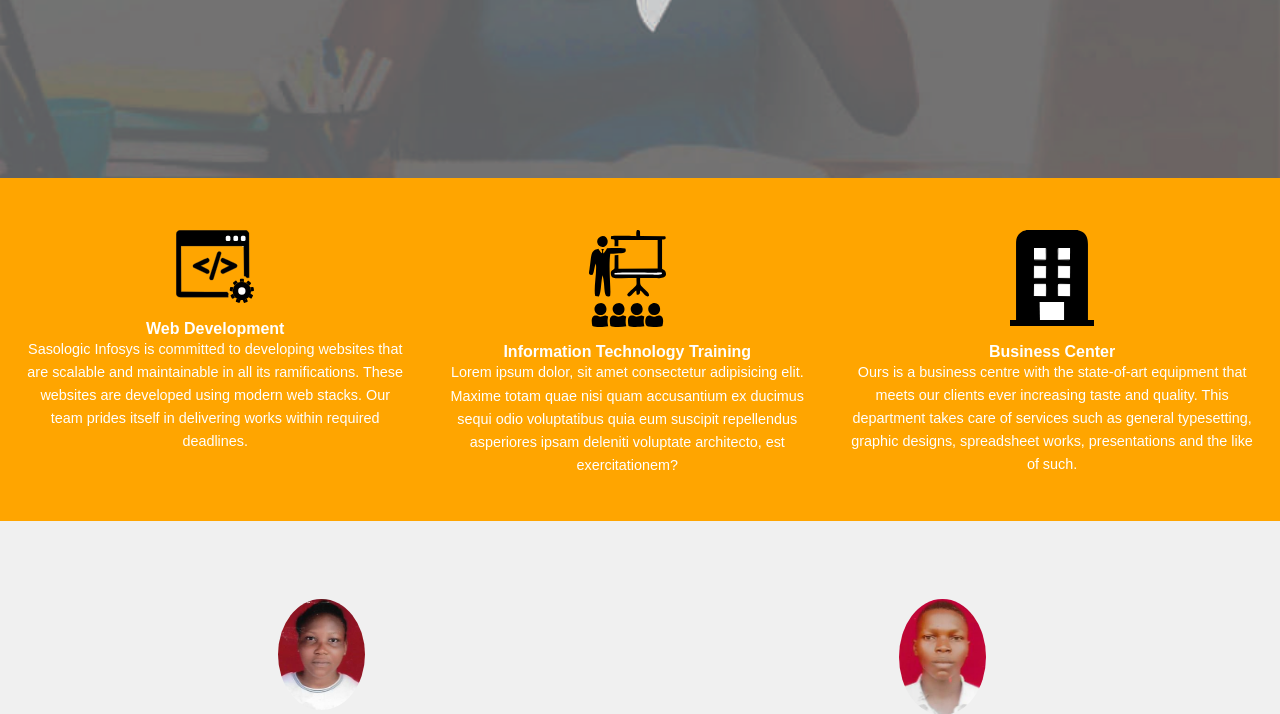
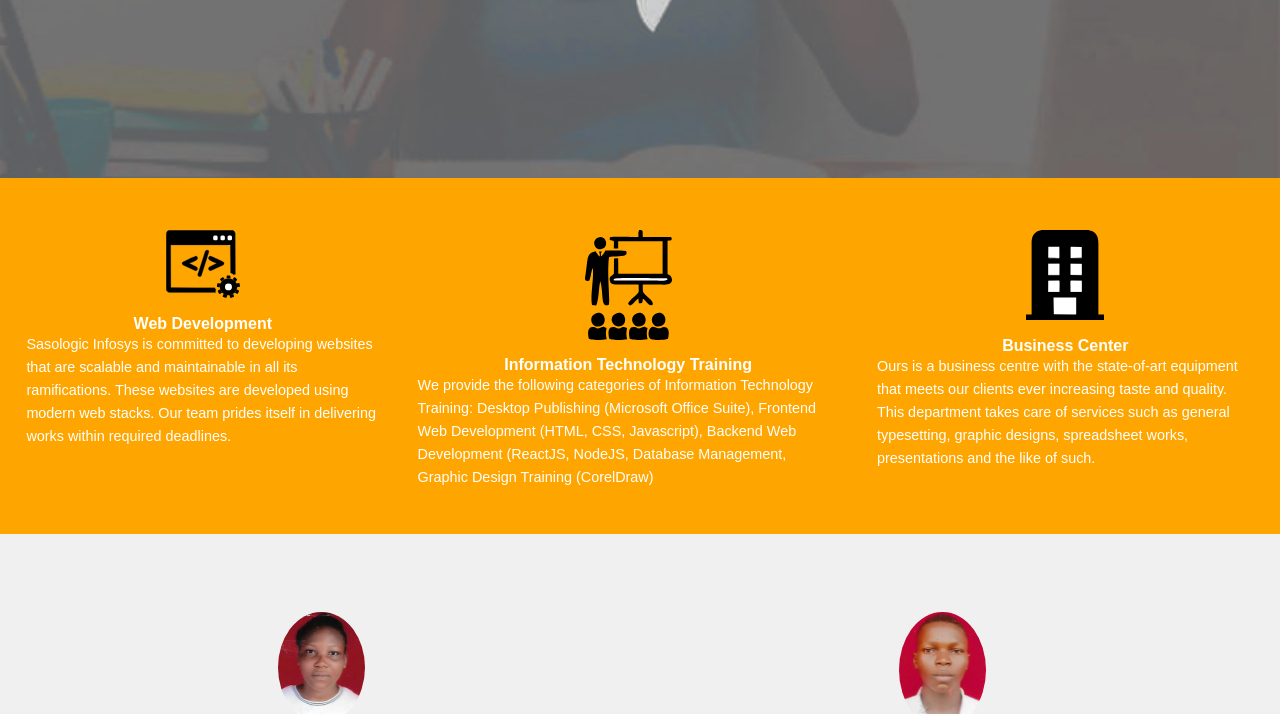
Before and after one commit to sasologic/website, a website: page index.html in a window 1280 px wide. Shown: the part 386-1100 px from the top of the page. Drawn offline with Linux system fonts and the light colour scheme.

Commit message:
Edited index.html and main.css

```diff
--- a/index.html
+++ b/index.html
@@ -50,8 +50,11 @@
             <li>
                 <img src="images/IT_Training.svg" alt="">
                 <h4>Information Technology Training</h4>
-                <p>Lorem ipsum dolor, sit amet consectetur adipisicing elit. Maxime totam quae nisi quam accusantium ex ducimus sequi odio voluptatibus quia eum suscipit repellendus asperiores ipsam deleniti voluptate architecto, est exercitationem?
+                <p>We provide the following categories of Information Technology Training:
+                    Desktop Publishing (Microsoft Office Suite), Frontend Web Development (HTML, CSS, Javascript), Backend Web Development (ReactJS, NodeJS, Database Management, Graphic Design Training (CorelDraw)
+                <p>
             </li>
+
             <li>
                 <img src="images/business center.svg" alt="">
                 <h4>Business Center</h4>
--- a/styles/main.css
+++ b/styles/main.css
@@ -315,6 +315,7 @@ nav ul li a:hover {
    text-align: center;
 
 }
+
  .testimonial-section ul {
      display: flex;
      margin-top: 3%;
@@ -335,6 +336,7 @@ nav ul li a:hover {
  .user-image {
     width: 14%;
 }
+
 }
 
 @media screen and (min-width:1040px) {
@@ -346,4 +348,8 @@ nav ul li a:hover {
         padding: 0 0.7em;
      }
 
+     .features-section p {
+         text-align: left;
+     }
+
 }
```
